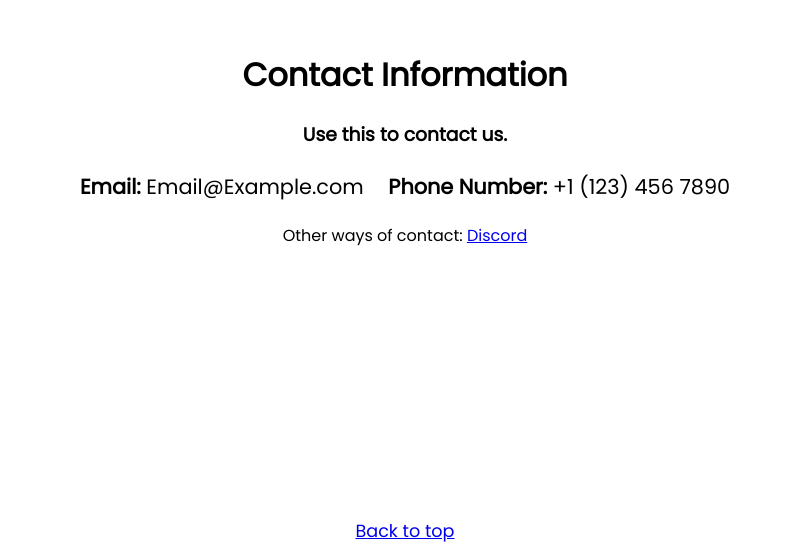
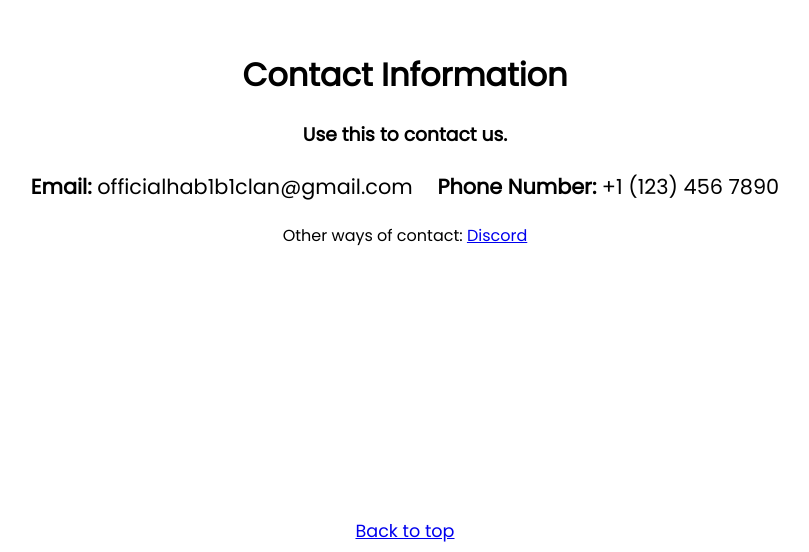
Before and after one commit to Hab1b1Clan/hab1b1clan.github.io, a plain HTML site: page index.html in a window 1280 px wide. Shown: the part 1479-2031 px from the top of the page, without its empty margins (235-1044 px from the left). Drawn offline with Linux system fonts and the light colour scheme.

Commit message:
Update index.html

```diff
--- a/index.html
+++ b/index.html
@@ -36,7 +36,7 @@
                 <h1>Contact Information</h1>
                 <h3>Use this to contact us.</h3>
                 <div style="font-size: 1.3em;margin-top: 30px 0px 0px" >
-                    <p><strong>Email:</strong> Email@Example.com
+                    <p><strong>Email:</strong> officialhab1b1clan@gmail.com
                     <strong>ㅤPhone Number:</strong> +1 (123) 456 7890</p>
                 </div>
                 <p>Other ways of contact: <a href="#placeholder">Discord</a></p>
```
